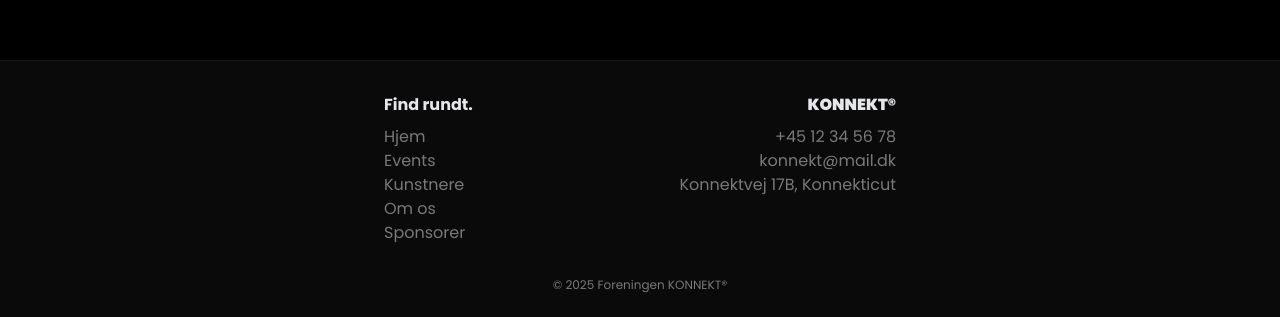
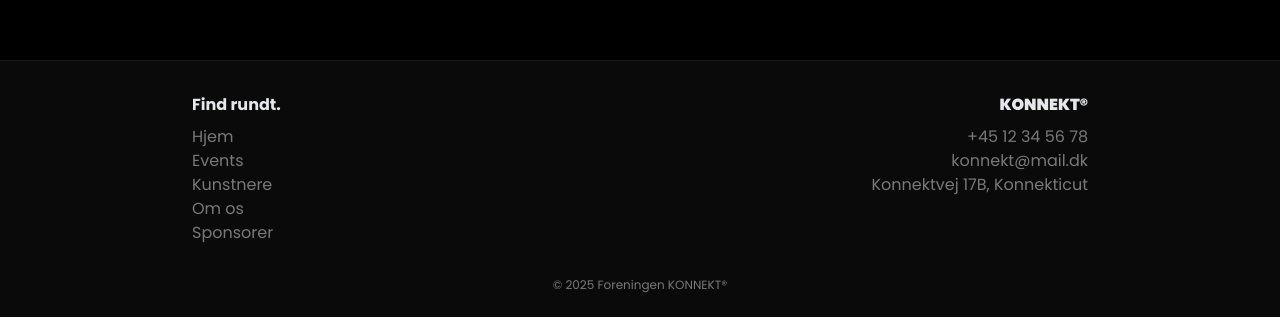
Before and after one commit to mattismoel/konnekt, a SvelteKit app in the folder frontend/: page /auth/login in a window 1280 px wide. Shown: the part 740-1057 px from the top of the page. Built offline with nearby package versions, Linux system fonts and the light colour scheme; no server answers.

Commit message:
change default auto padding

```diff
--- a/frontend/src/app.css
+++ b/frontend/src/app.css
@@ -10,5 +10,5 @@
 }
 
 .px-auto {
-  @apply px-6 sm:px-8 md:px-16 lg:px-64 xl:px-96;
+  @apply px-6 sm:px-8 md:px-16 lg:px-48;
 }
```
